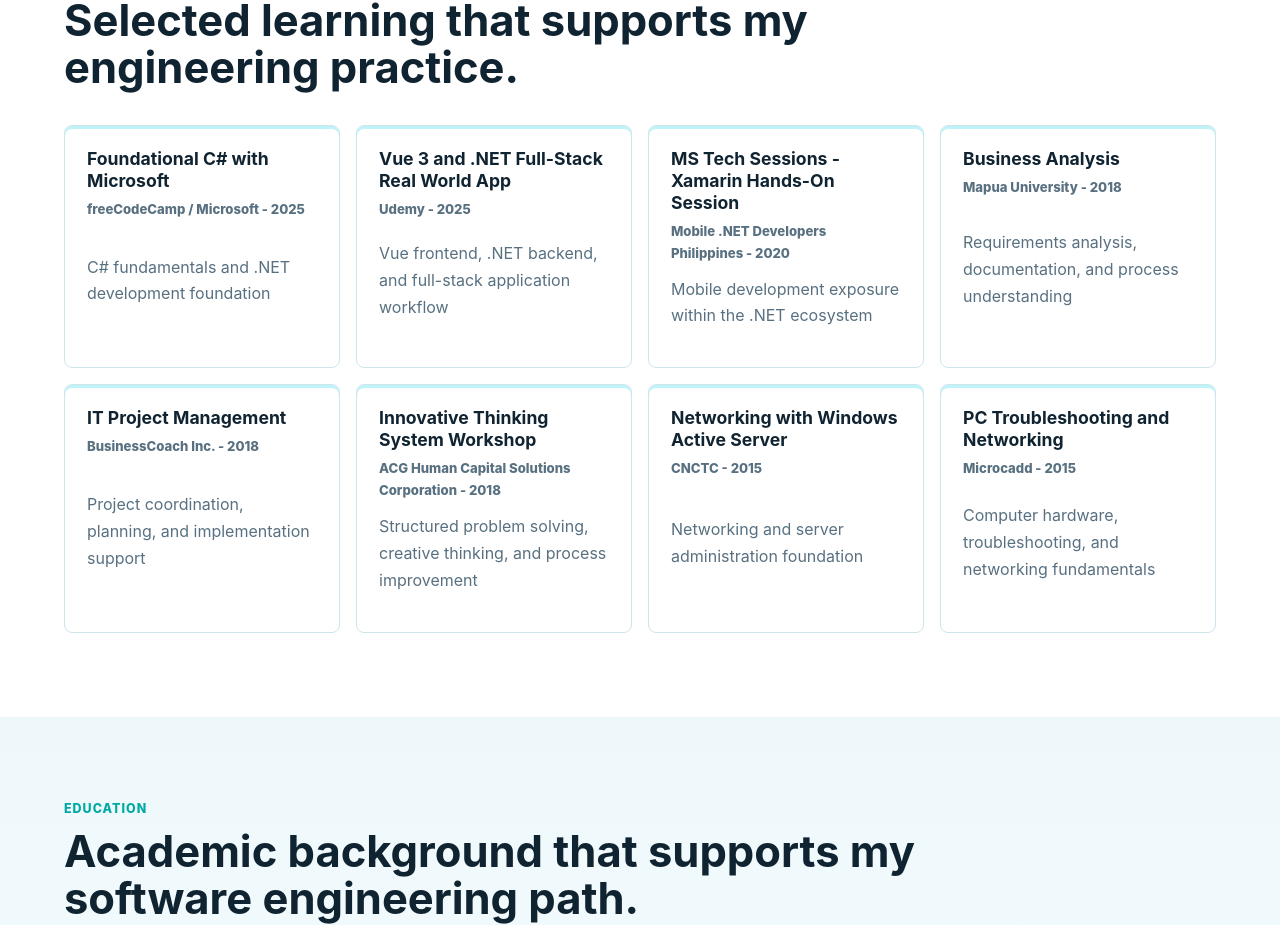
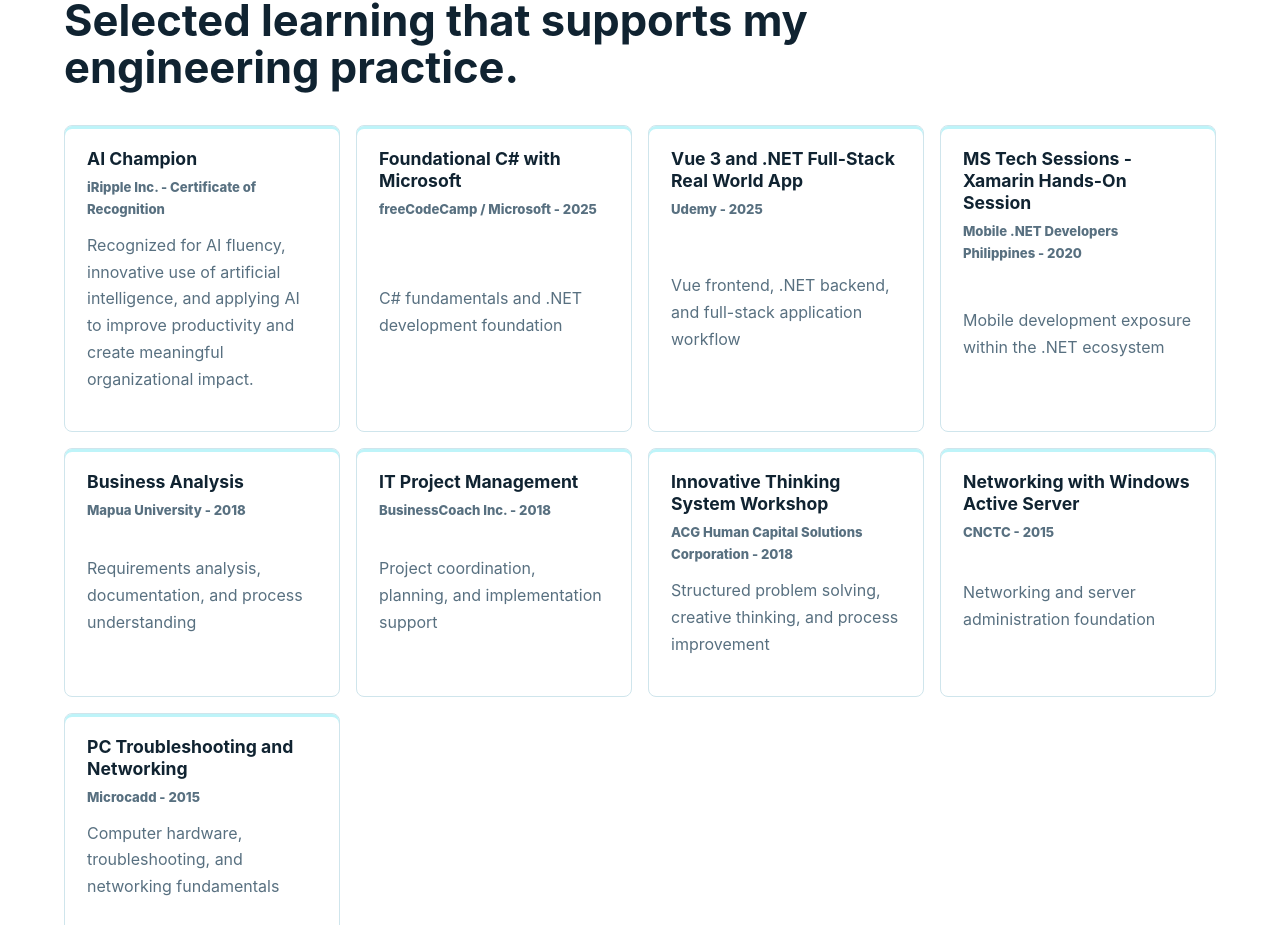
Before and after one commit to josephntiotangco/josephntiotangco_web_portfolio, a Vue app: page / in a window 1280 px wide. Shown: the part 5049-5974 px from the top of the page. Built offline with nearby package versions, Linux system fonts and the light colour scheme.

Commit message:
add ai champion credential to portfolio

```diff
--- a/src/App.vue
+++ b/src/App.vue
@@ -117,6 +117,13 @@ const projects = [
 ];
 
 const trainings = [
+  //JT-2026/09/30 - add ai champion recognition credential
+  {
+    title: "AI Champion",
+    meta: "iRipple Inc. - Certificate of Recognition",
+    focus:
+      "Recognized for AI fluency, innovative use of artificial intelligence, and applying AI to improve productivity and create meaningful organizational impact."
+  },
   {
     title: "Foundational C# with Microsoft",
     meta: "freeCodeCamp / Microsoft - 2025",
```
